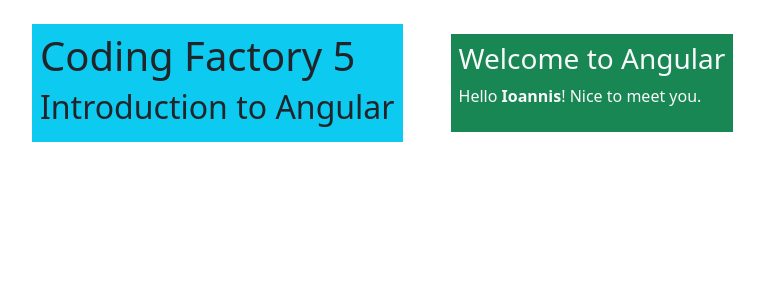
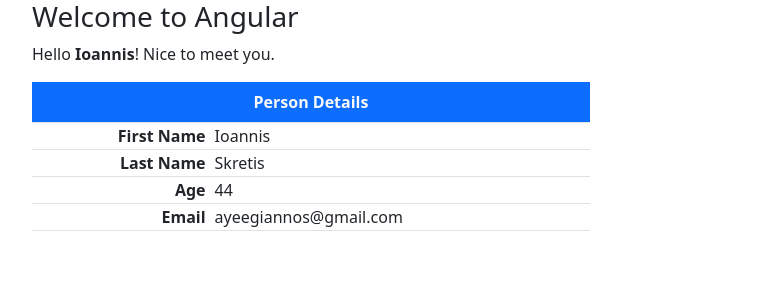
Before and after one commit to ioannisskr/angular-introduction, an Angular app: page / in a window 1280 px wide. Shown: the top 300 px of the page, without its empty margins (50-814 px from the left). Built offline with nearby package versions, Linux system fonts and the light colour scheme.

Commit message:
One way binding

```diff
--- a/src/app/app.component.html
+++ b/src/app/app.component.html
@@ -1,12 +1,24 @@
-<div class="container mt-4">
-  <div class="d-flex gap-5 align-items-center">
-    <div class="bg-info p-2">
-      <h1>Coding Factory 5</h1>
-      <h2>Introduction to Angular</h2>
-    </div>
-    <div class="bg-success p-2 text-light">
-      <h3>Welcome to Angular</h3>
-      <p>Hello <strong>Ioannis</strong>! Nice to meet you.</p>
-    </div>
-  </div>
-</div>
+<div class="container"><h3>Welcome to Angular</h3>
+<p>Hello <strong>{{name}}</strong>! Nice to meet you.</p>
+
+<table class="table table-bordered w-50">
+  <caption class="caption-top fw-bold bg-primary text-light text-center">
+    Person Details
+  </caption>
+  <tr>
+    <td class="fw-semibold text-end">First Name</td>
+    <td class="ps-2">{{ person.givenName }}</td>
+  </tr>
+  <tr>
+    <td class="fw-semibold text-end">Last Name</td>
+    <td class="ps-2">{{ person.surName }}</td>
+  </tr>
+  <tr>
+    <td class="fw-semibold text-end">Age</td>
+    <td class="ps-2">{{ person.age }}</td>
+  </tr>
+  <tr>
+    <td class="fw-semibold text-end">Email</td>
+    <td class="ps-2">{{ person.email }}</td>
+  </tr>
+</table></div>
--- a/src/app/app.component.ts
+++ b/src/app/app.component.ts
@@ -8,5 +8,12 @@
   styleUrl: './app.component.css'
 })
 export class AppComponent {
-  title = 'angular-introduction';
+  name = 'Ioannis';
+
+  person = {
+    givenName: "Ioannis",
+    surName: "Skretis",
+    age: 44,
+    email: "ayeegiannos@gmail.com"
+  }
 }
```
Also changed, not shown: 2 other files (tests, documents, lock files or other folders).
